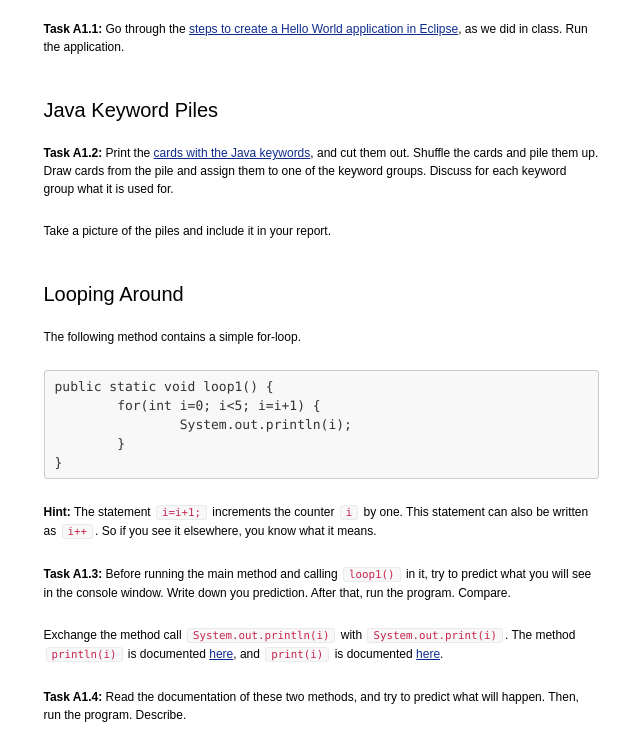
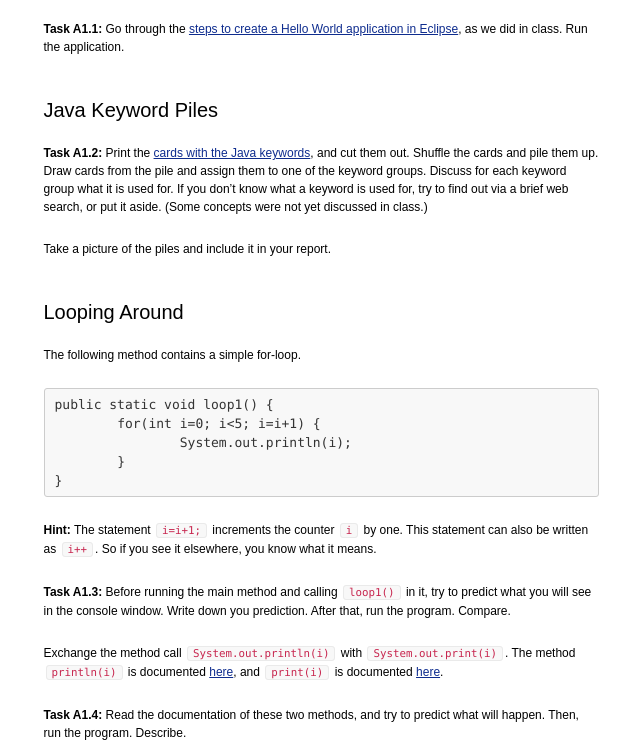
Before and after one commit to Weldmicheal/ttm4175, a Jekyll site: the page built from a1/lab-a1.md, in a window 1280 px wide and 900 px high, cut to the strip 158-900 px from the top of the window. Shown: the whole strip, without its empty margins (319-959 px from the left). Built offline with Jekyll 4.4.1, drawn with Linux system fonts in a browser that asks for light colours; nearby versions of some CDN libraries.

Commit message:
Correction.

```diff
--- a/a1/lab-a1.md
+++ b/a1/lab-a1.md
@@ -16,7 +16,7 @@ title:  Java Exercises
 ## Java Keyword Piles
 
 **Task A1.2:**
-Print the [cards with the Java keywords], and cut them out. Shuffle the cards and pile them up. Draw cards from the pile and assign them to one of the keyword groups. Discuss for each keyword group what it is used for.
+Print the [cards with the Java keywords], and cut them out. Shuffle the cards and pile them up. Draw cards from the pile and assign them to one of the keyword groups. Discuss for each keyword group what it is used for. If you don't know what a keyword is used for, try to find out via a brief web search, or put it aside. (Some concepts were not yet discussed in class.)
 
 [cards with the Java keywords]: https://dl.dropboxusercontent.com/u/830148/ttm4175/keyword-piles.pdf
 
```
Also changed, not shown: a1/java-language.md (+1 -1 lines), 3 other files.
